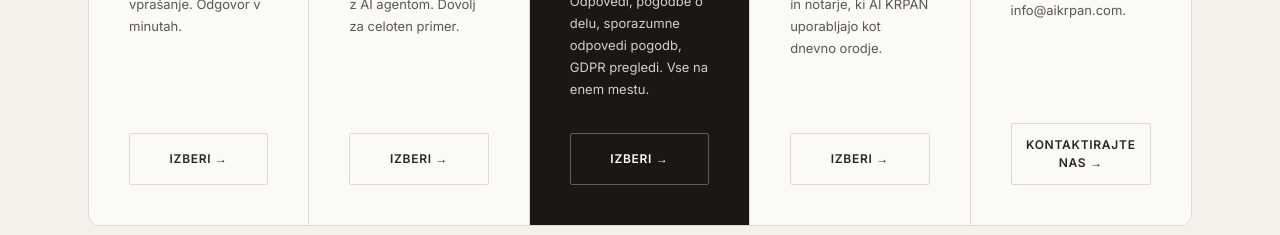
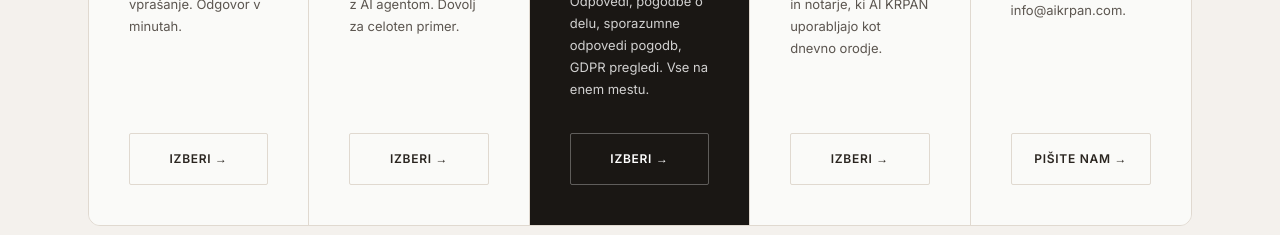
Before and after one commit to nejki/lexeu, a Next.js app: page / in a window 1280 px wide. Shown: the part 3980-4215 px from the top of the page. Built offline with nearby package versions, Linux system fonts and the light colour scheme.

Commit message:
style(pricing): shorten Po meri CTA to 'Pišite nam →'

```diff
--- a/components/Pricing.tsx
+++ b/components/Pricing.tsx
@@ -44,7 +44,7 @@ const plans = [
     price: "Po povpraševanju",
     per: "Za ekipe z več uporabniki",
     desc: "Prilagojena količina, fakturiranje, SLA. Pišite nam na info@aikrpan.com.",
-    cta: "Kontaktirajte nas →",
+    cta: "Pišite nam →",
     href: "mailto:info@aikrpan.com",
     featured: false,
     recommended: false,
```
